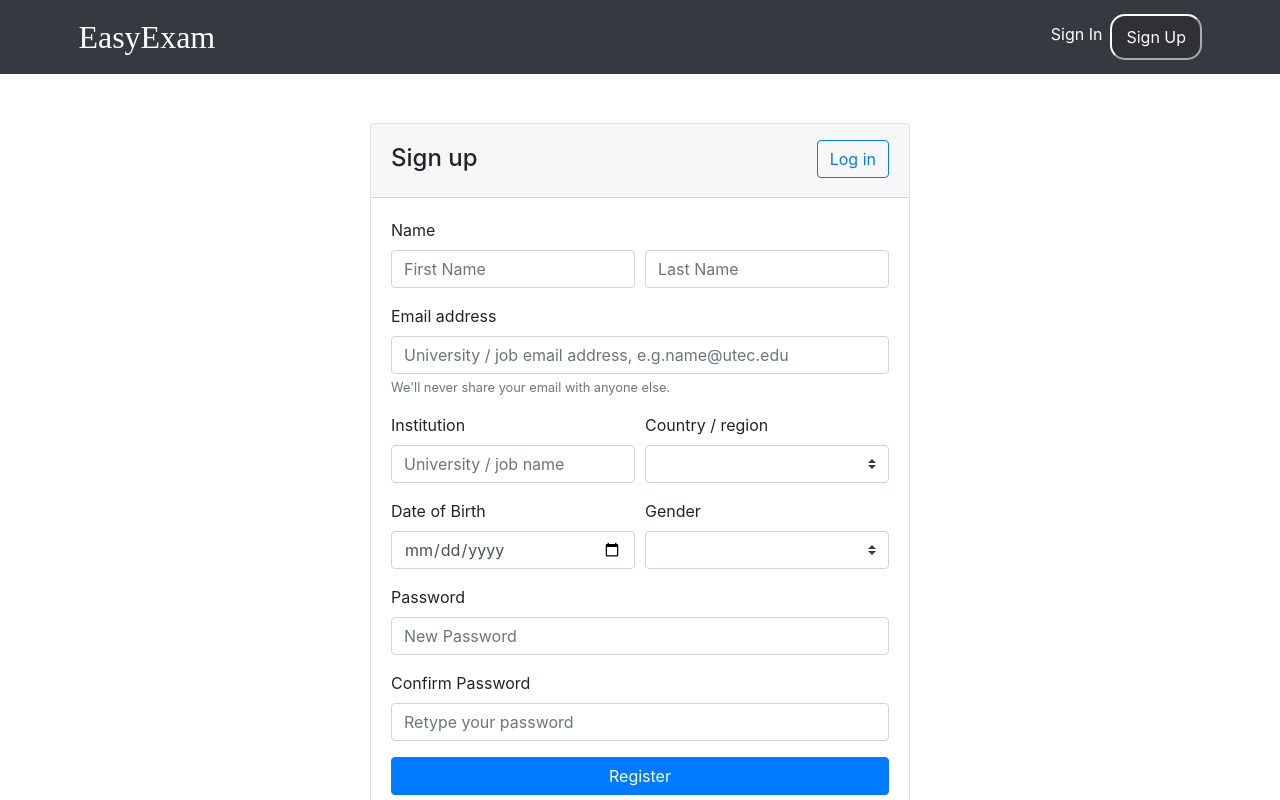
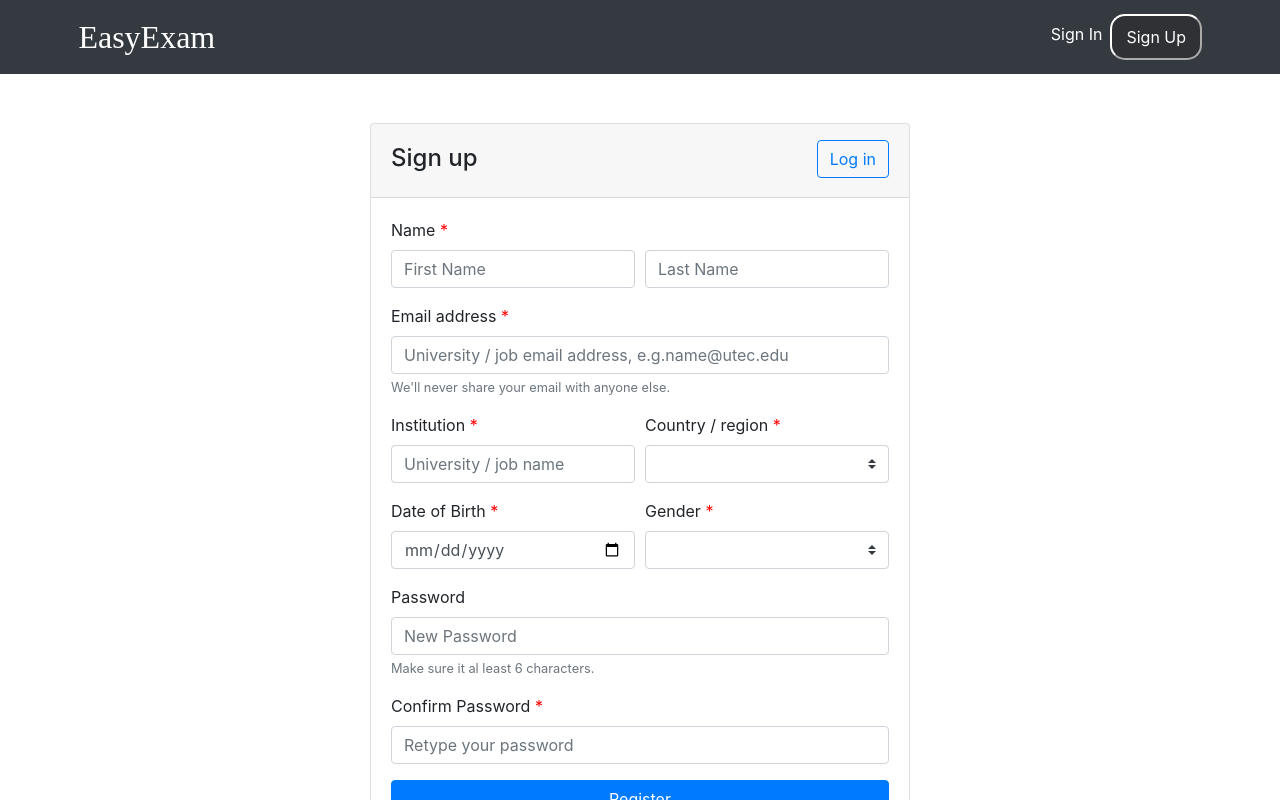
Before and after one commit to utec-cs2901-2019-2/easy-exam-grupo-ii, a Vue app in the folder Implementation/frontend/easyexam/: page /register in a window 1280 px wide. Shown: the top 800 px of the page. Built offline with nearby package versions, Linux system fonts and the light colour scheme.

Commit message:
Register bugs solved

```diff
--- a/Implementation/frontend/easyexam/src/views/Register.vue
+++ b/Implementation/frontend/easyexam/src/views/Register.vue
@@ -13,7 +13,7 @@
                             User already register
                         </b-alert>
                         <b-form @submit.prevent="loadpost">
-                            <label>Name</label>
+                            <label>Name <font color="red">*</font></label>
                             <div class="form-row">
                                 <div class="col form-group">
                                     <input v-model="firstName" type="text" class="form-control" placeholder="First Name" :class="{ 'is-invalid': submitted && !firstName }">
@@ -27,7 +27,7 @@
                             </div>
 
                             <div class="form-group">
-                                <label>Email address</label>
+                                <label>Email address <font color="red">*</font></label>
                                 <input @keyup="emailCheck = false" v-model="email" type="email" class="form-control" placeholder="University / job email address, e.g.name@utec.edu" :class="{ 'is-invalid': submitted && !email }">
                                 <small class="form-text text-muted">We'll never share your email with anyone else.</small>
                                 <div v-show="submitted && !email" class="invalid-feedback">Email is required</div>
@@ -37,13 +37,13 @@
                             <div class="form-row">
 
                                 <div class = "form-group col-md-6">
-                                    <label> Institution </label>
+                                    <label> Institution <font color="red">*</font></label>
                                     <input v-model="institution" type="text" class = "form-control" placeholder="University / job name" :class="{ 'is-invalid': submitted && !institution }">
                                     <div v-show="submitted && !institution" class="invalid-feedback">Institution is required</div>
                                 </div>
 
                                 <div class="form-group col-md-6">
-                                    <label>Country / region</label>
+                                    <label>Country / region <font color="red">*</font></label>
                                      <b-form-select
                                     v-model="country"
                                     :options="countries"
@@ -54,14 +54,14 @@
 
                             <div class="form-row">
                                 <div class = "form-group col-md-6">
-                                    <label>Date of Birth</label>
+                                    <label>Date of Birth <font color="red">*</font></label>
                                     <b-form-input @keyup="birthdateValidate = true" v-model = 'birthdate' type="date" :class="{ 'is-invalid': submitted && !birthdate }"></b-form-input>
                                     <div v-show="submitted && !birthdate && !birthdateValidate" class="invalid-feedback">Date of birth is required</div>
                                     <div v-show="birthdateValidate && submitted" class="invalid-feedback">Invalid date</div>
                                 </div>
 
                                 <div class="form-group col-md-6">
-                                    <label>Gender</label>
+                                    <label>Gender <font color="red">*</font></label>
                                      <b-form-select
                                     v-model="gender"
                                     :options="genders"
@@ -71,12 +71,13 @@
                             </div>
                             <div class="form-group">
                                 <label>Password</label>
-                                <input v-model="password" class="form-control" type="password" placeholder="New Password" :class="{ 'is-invalid': submitted && !password }">
-                                <div v-show="submitted && !password" class="invalid-feedback">Password is required</div>
+                                <input @keyup="checkLenght" v-model="password" class="form-control" type="password" placeholder="New Password" :class="{ 'is-invalid': submitted && !password || passLenght}">
+                                <small class="form-text text-muted">Make sure it al least 6 characters.</small>
+                                <div v-show="submitted && !password || passLenght" class="invalid-feedback">Full password is required</div>
                             </div>
 
                             <div class="form-group">
-                                <label>Confirm Password</label>
+                                <label>Confirm Password <font color="red">*</font></label>
                                 <input @keyup ="validatePassword" v-model="confirm_password" class="form-control" type="password" placeholder="Retype your password" :class="{ 'is-invalid': submitted && !confirm_password || passwordCheck}">
                                 <div v-show="submitted && !confirm_password || passwordCheck" class="invalid-feedback">Password not match</div>
                             </div>
@@ -117,6 +118,7 @@ export default {
           birthdate: '',
           country: '',
           passwordCheck: false,
+          passLenght:false,
           emailCheck: false,
           birthdateValidate: false,
           genders: [ "Female", "Male", "Other"],
@@ -378,10 +380,11 @@ export default {
         loadpost () {
             this.submitted = true;
 
-            var now = new Date()
+            var max = new Date(1930,0,1)
+            var min = new Date(2002,0,1)
             var birth = new Date(this.birthdate)
 
-            if (birth < now) {
+            if (birth < min && birth > max) {
                 this.birthdateValidate =  false
             } else {
                 this.birthdateValidate =  true
@@ -431,6 +434,13 @@ export default {
             } else {
                 this.passwordCheck =  false;
             }
+        },
+        checkLenght(){
+            if (this.password.length<6){
+                this.passLenght= true;
+            } else {
+                this.passLenght =  false;
+            }
         }
     },
 }
```
